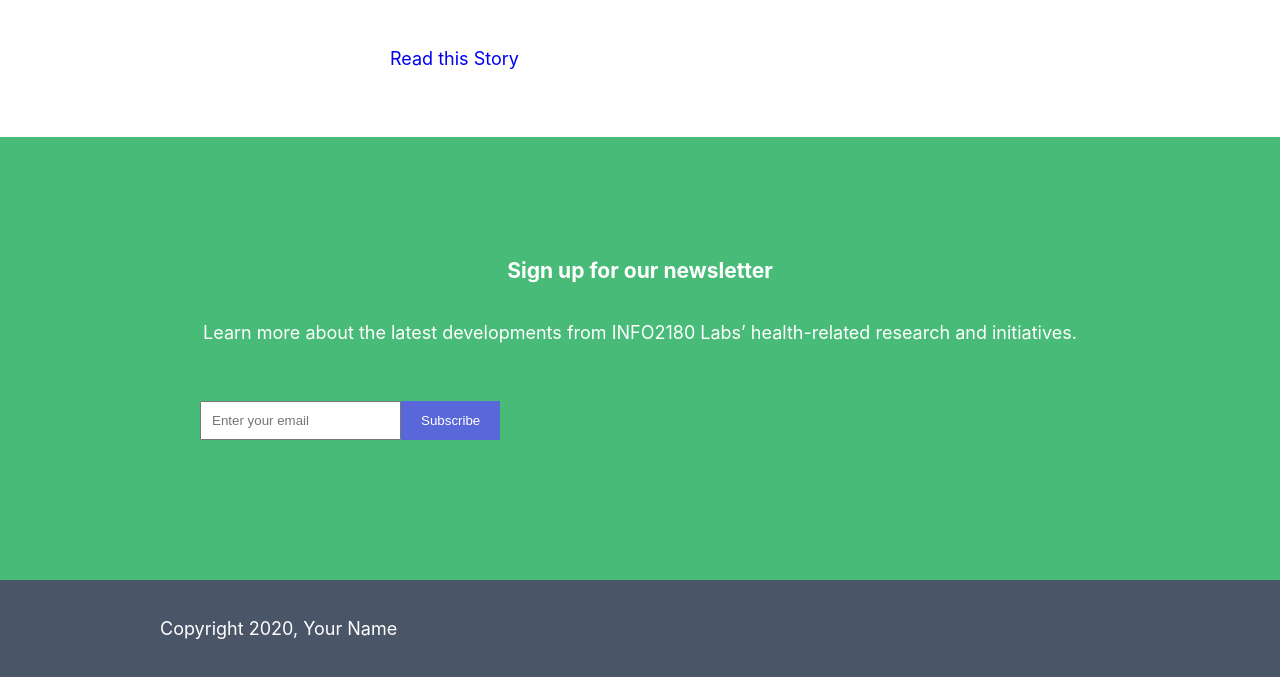
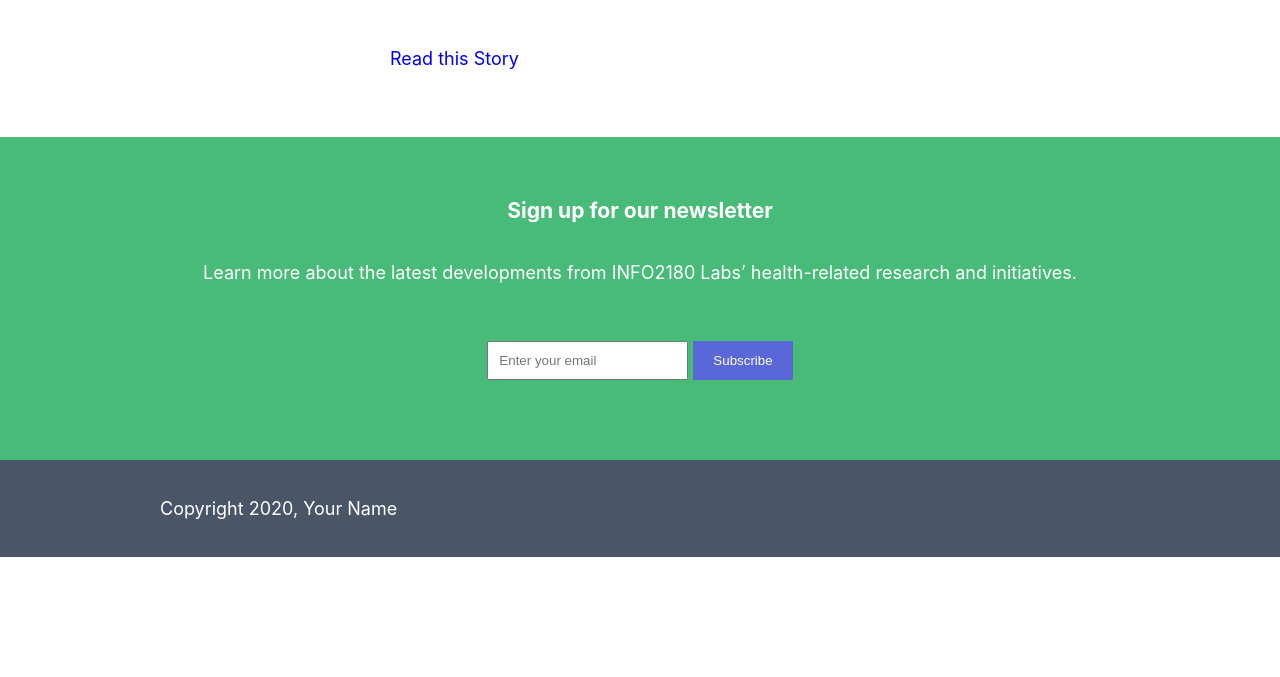
Before and after one commit to Tajeka/info2180-project1, a plain HTML site: page index.html in a window 1280 px wide. Shown: the part 1779-2456 px from the top of the page. After the commit the page ends 2336 px from the top, so only its background shows below. Drawn offline with Linux system fonts and the light colour scheme.

Commit message:
Edited styles.css

```diff
--- a/styles.css
+++ b/styles.css
@@ -114,7 +114,7 @@ footer{
     background-color: #48BB78;
     color: white;
     margin-top: 30px;
-    padding: 100px;
+    padding: 40px;
     text-align: center;
 }
 
@@ -127,9 +127,9 @@ footer{
 }
 
 form{
-    text-align: left;
     padding: 40px;
     display: flex;
+    justify-content: center;
 }
 
 .stories .container{
@@ -183,17 +183,9 @@ article img{
  flex-direction: column;
  gap: 20px;
 }
-
-/* input [type="email"]{
-    padding: 15px;
-    border: none;
-    width: 250px;
-    height: 200px;
-    border-radius: 5px;
-} */
-
 .newsletter input{
     padding: 10px;
+    margin-right: 5px;
 }
 
 a{
```
